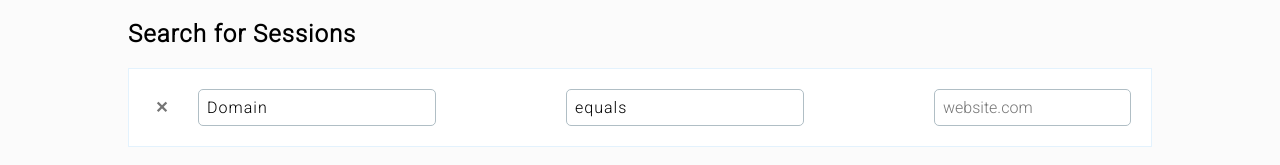
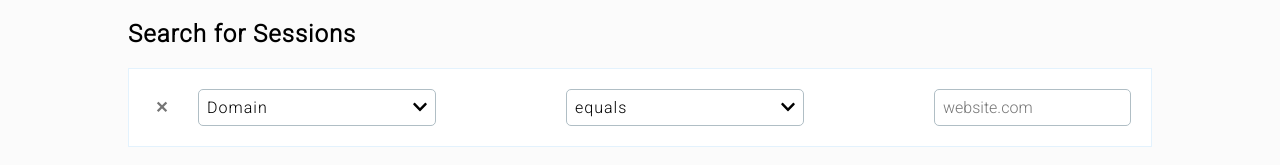
Before and after one commit to omarld/qm_coding_challenge, a React (Create React App) app: page / in a window 1280 px wide. Shown: the top 165 px of the page. Built offline with nearby package versions, Linux system fonts and the light colour scheme.

Commit message:
adding chevron to dropdown:

```diff
--- a/src/components/Dropdown/Dropdown.js
+++ b/src/components/Dropdown/Dropdown.js
@@ -1,6 +1,10 @@
 import React, {Component} from 'react';
 import {connect} from 'react-redux';
 import Option from './Option/Option';
+import { FontAwesomeIcon } from '@fortawesome/react-fontawesome';
+import { faChevronUp } from '@fortawesome/free-solid-svg-icons';
+import { faChevronDown } from '@fortawesome/free-solid-svg-icons';
+
 
 import styles from './Dropdown.module.scss';
 
@@ -93,10 +97,12 @@ class Dropdown extends Component {
 
     renderSelect(){
         const items = this.getItems();
+        const chevronIcon = this.state.open ? faChevronUp : faChevronDown;
         return (
             <div className={styles.selectMain}>
                 <div className={styles.selectedItem} onClick={this.onSelectClick}>
                     <span>{this.state.selected || "Select"}</span>
+                    <div><FontAwesomeIcon icon={chevronIcon} /></div>
                 </div>
                 <div className={styles.optionWrapper}>
                     {this.state.open && <ul>{items}</ul>}
--- a/src/components/Dropdown/Dropdown.module.scss
+++ b/src/components/Dropdown/Dropdown.module.scss
@@ -2,6 +2,7 @@
 
 .selectedItem {
     display: flex;
+    justify-content: space-between;
     width: 220px;
     padding: 8px;
     border:1px solid $border-color-dark;
```
Also changed, not shown: 1 other file (tests, documents, lock files or other folders).
